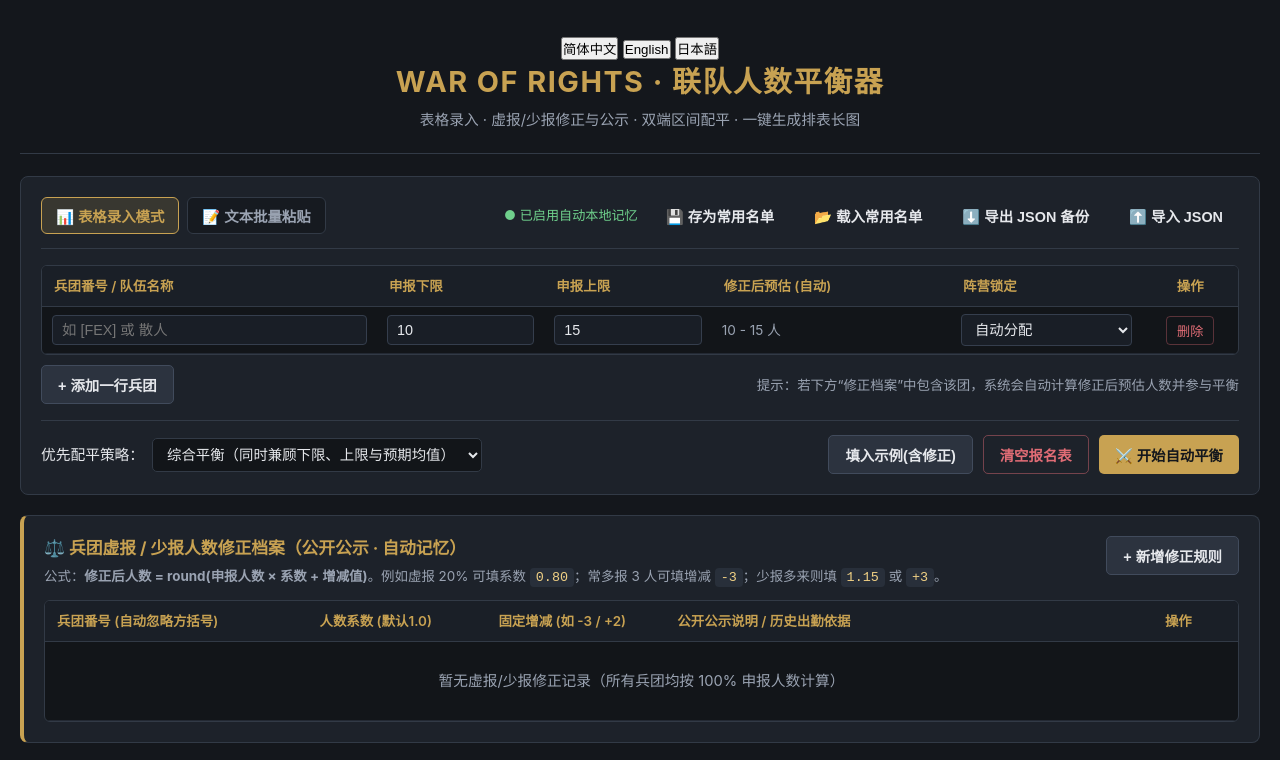
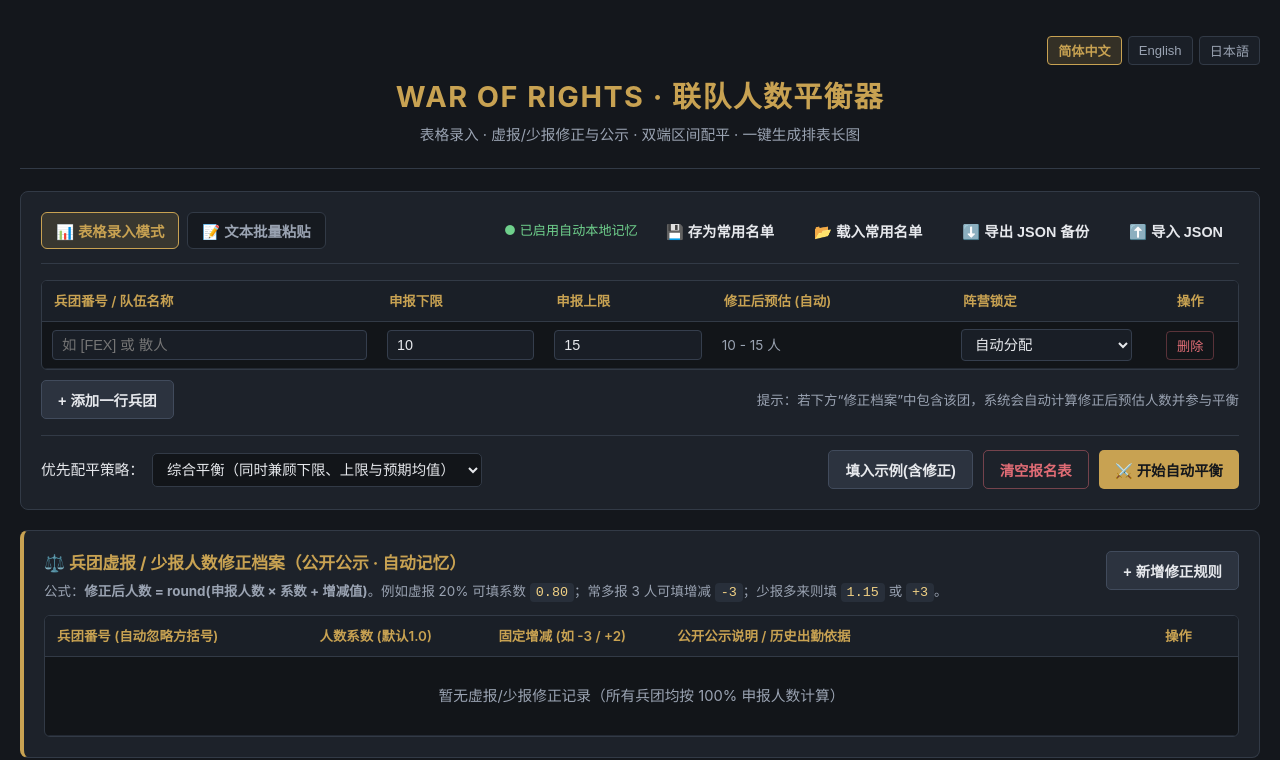
Before and after one commit to DDGRANT/wor-team-balancer, a plain HTML site: page index.html in a window 1280 px wide. Shown: the top 760 px of the page. Drawn offline with Linux system fonts and the light colour scheme.

Commit message:
Enhance styles for body and language switcher
Updated font-family and added language switcher styles.

```diff
--- a/style.css
+++ b/style.css
@@ -25,7 +25,7 @@
 }
 
 body {
-  font-family: -apple-system, BlinkMacSystemFont, "Segoe UI", "PingFang SC", "Microsoft YaHei", sans-serif;
+  font-family: -apple-system, BlinkMacSystemFont, "Segoe UI", "PingFang SC", "Hiragino Sans", "Yu Gothic", "Microsoft YaHei", sans-serif;
   background-color: var(--bg-dark);
   color: var(--text-main);
   line-height: 1.5;
@@ -38,10 +38,41 @@ body {
 }
 
 .header {
+  position: relative;
   text-align: center;
   padding: 16px 0 22px;
   border-bottom: 1px solid var(--border-color);
   margin-bottom: 22px;
+}
+
+.lang-switcher {
+  display: flex;
+  justify-content: flex-end;
+  gap: 6px;
+  margin-bottom: 10px;
+}
+
+.lang-btn {
+  background: #1a1f27;
+  color: var(--text-muted);
+  border: 1px solid var(--border-color);
+  border-radius: 4px;
+  padding: 4px 10px;
+  font-size: 0.82rem;
+  cursor: pointer;
+  transition: all 0.15s;
+}
+
+.lang-btn:hover {
+  color: var(--text-main);
+  border-color: #556073;
+}
+
+.lang-btn.active {
+  background: rgba(200, 162, 82, 0.18);
+  color: var(--gold-accent);
+  border-color: var(--gold-accent);
+  font-weight: 600;
 }
 
 .header h1 {
```
